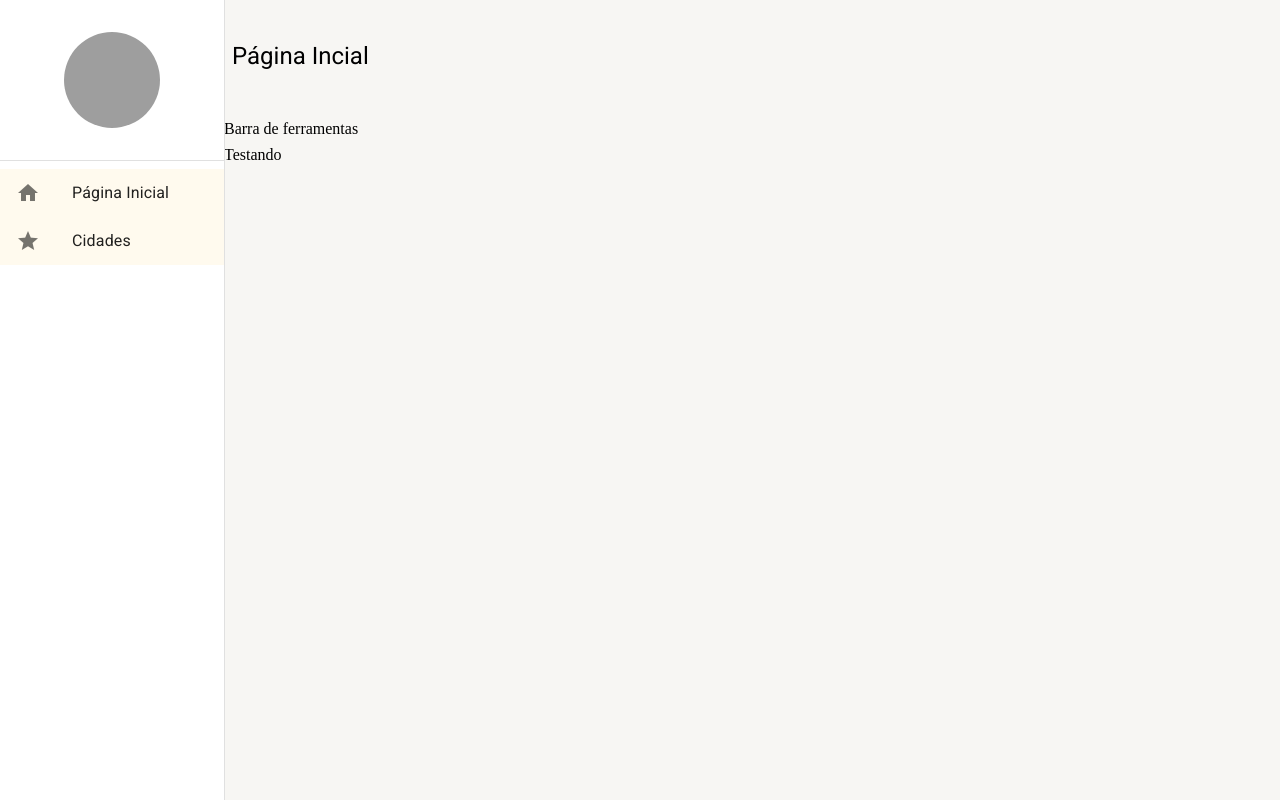
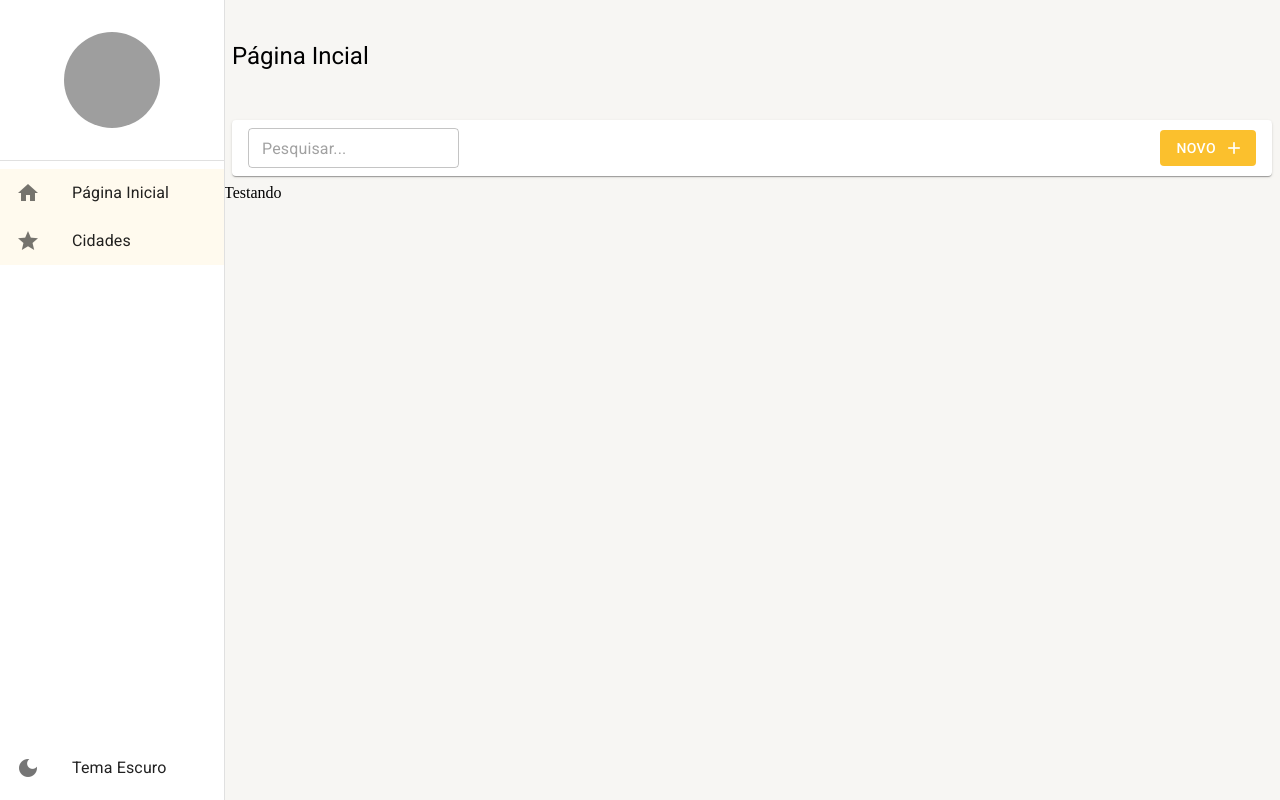
Before and after one commit to DaniSan0508-project/projeto-cidades, a React (Create React App) app: page /pagina-inicial in a window 1280 px wide. Built offline with nearby package versions, Linux system fonts and the light colour scheme; grey boxes are pictures that could not be loaded.

Commit message:
feature: implementada barra de ferramenta de listagem

```diff
--- a/src/pages/dashboard/Dashboard.tsx
+++ b/src/pages/dashboard/Dashboard.tsx
@@ -1,8 +1,16 @@
+import { BarraDeFerramentas } from '../../shared/components';
 import { LayoutBase } from '../../shared/layouts';
 
 export const Dashboard = () => {
   return(
-    <LayoutBase titulo='Página Incial'>
+    <LayoutBase
+      titulo='Página Incial'
+      barraDeFerramentas={(
+        < BarraDeFerramentas
+          mostrarInputBusca
+          mostrarBotaoNovo/>
+      )}
+    >
         Testando
     </LayoutBase>
   );
--- /dev/null
+++ b/src/shared/components/barra-de-ferramentas/BarraDeFerramentas.tsx
@@ -0,0 +1,53 @@
+import { Button, Icon, Paper, TextField, useTheme } from '@mui/material';
+import { Box } from '@mui/system';
+
+interface IBarraDeFerramentasProps {
+  textoDaBusca?: string;
+  mostrarInputBusca?: boolean;
+  aoMudarTextDeBusca?: (novoTexto:string) => void;
+  textoBotaoNovo?: string;
+  mostrarBotaoNovo?: boolean;
+  aoClicarEmNovo?: () => void;
+}
+
+export const BarraDeFerramentas: React.FC<IBarraDeFerramentasProps> = ({
+  textoDaBusca = '',
+  mostrarInputBusca = false,
+  aoMudarTextDeBusca,
+  mostrarBotaoNovo,
+  textoBotaoNovo = 'Novo',
+  aoClicarEmNovo,
+}) => {
+  const theme = useTheme();
+  return(
+    <Box
+      height={theme.spacing(5)}
+      marginX={1}
+      padding={1}
+      paddingX={2}
+      display="flex"
+      gap={1}
+      alignItems="center"
+      component={Paper}>
+      {mostrarInputBusca &&(
+        <TextField
+          size='small'
+          value={textoDaBusca}
+          onChange={(e)=> aoMudarTextDeBusca?.(e.target.value)}
+          placeholder='Pesquisar...'
+        />
+      )}
+
+      <Box flex={1} display="flex" justifyContent="end">
+        {mostrarBotaoNovo && (
+          <Button
+            color='primary'
+            disableElevation
+            variant='contained'
+            onClick={aoClicarEmNovo}
+            endIcon={<Icon>add</Icon>}>{textoBotaoNovo}</Button>
+        )}
+      </Box>
+    </Box>
+  );
+};
--- a/src/shared/components/index.ts
+++ b/src/shared/components/index.ts
@@ -1 +1,2 @@
 export * from './menu-lateral/MenuLateral';
+export * from './barra-de-ferramentas/BarraDeFerramentas';
--- a/src/shared/components/menu-lateral/MenuLateral.tsx
+++ b/src/shared/components/menu-lateral/MenuLateral.tsx
@@ -1,8 +1,9 @@
+import { ThemeContext } from '@emotion/react';
 import { Avatar, Divider, Drawer, Icon, List, ListItemButton, ListItemIcon, ListItemText, useMediaQuery, useTheme } from '@mui/material';
 import { Box } from '@mui/system';
 import React from 'react';
 import { useMatch, useNavigate, useResolvedPath } from 'react-router-dom';
-import { useDrawerContext } from '../../contexts';
+import { useAppThemeContext, useDrawerContext } from '../../contexts';
 
 interface IListItemLinkProps {
   label: string;
@@ -42,6 +43,8 @@ export const MenuLateral: React.FC<IAppRoutes> = ({children}) => {
 
   const {isDrawerOpen, toggleDrawerOpen, drawerOptions } = useDrawerContext();
 
+  const {toggleTheme, themeName} = useAppThemeContext();
+
   return(
     <>
       <Drawer open={isDrawerOpen} variant={smDown ? 'temporary' : 'permanent'} onClose={toggleDrawerOpen}>
@@ -63,6 +66,16 @@ export const MenuLateral: React.FC<IAppRoutes> = ({children}) => {
               ))}
             </List>
           </Box>
+          <Box>
+            <List component={'nav'}>
+              <ListItemButton onClick={toggleTheme}>
+                <ListItemIcon>
+                  <Icon>{themeName === 'light' ? 'dark_mode' : 'light_mode'}</Icon>
+                </ListItemIcon>
+                <ListItemText primary={themeName === 'light' ? 'Tema Escuro' : 'Tema Claro'}/>
+              </ListItemButton>
+            </List>
+          </Box>
         </Box>
       </Drawer>
       <Box height='100vh' marginLeft={smDown ? 0 : theme.spacing(28)}>
--- a/src/shared/layouts/LayoutBase.tsx
+++ b/src/shared/layouts/LayoutBase.tsx
@@ -5,9 +5,10 @@ import { useDrawerContext } from '../contexts';
 interface ILayoutBaseProps {
     titulo:string;
     children: React.ReactNode;
+    barraDeFerramentas?: React.ReactNode;
 }
 
-export const LayoutBase: React.FC<ILayoutBaseProps> = ({children, titulo}) => {
+export const LayoutBase: React.FC<ILayoutBaseProps> = ({children, titulo, barraDeFerramentas}) => {
   const theme = useTheme();
   const smDown = useMediaQuery(theme.breakpoints.down('sm'));
   const {toggleDrawerOpen} = useDrawerContext();
@@ -24,7 +25,7 @@ export const LayoutBase: React.FC<ILayoutBaseProps> = ({children, titulo}) => {
       </Box>
 
       <Box>
-        Barra de ferramentas
+        {barraDeFerramentas}
       </Box>
       <Box>
         {children}
--- a/src/shared/themes/Dark.ts
+++ b/src/shared/themes/Dark.ts
@@ -3,6 +3,7 @@ import { cyan, yellow } from '@mui/material/colors';
 
 export const DarkTheme = createTheme({
   palette: {
+    mode: 'dark',
     primary: {
       main: yellow[700],
       dark: yellow[800],
@@ -20,4 +21,9 @@ export const DarkTheme = createTheme({
       default: '#202124',
     }
   },
+  typography:{
+    allVariants:{
+      color:'#ffffff'
+    }
+  }
 });
```
